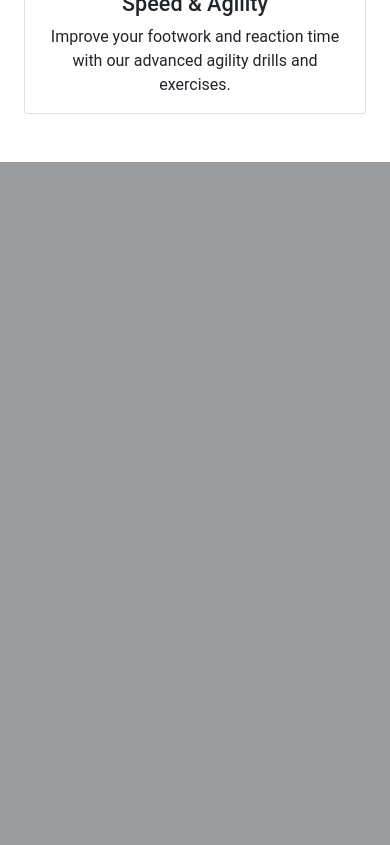
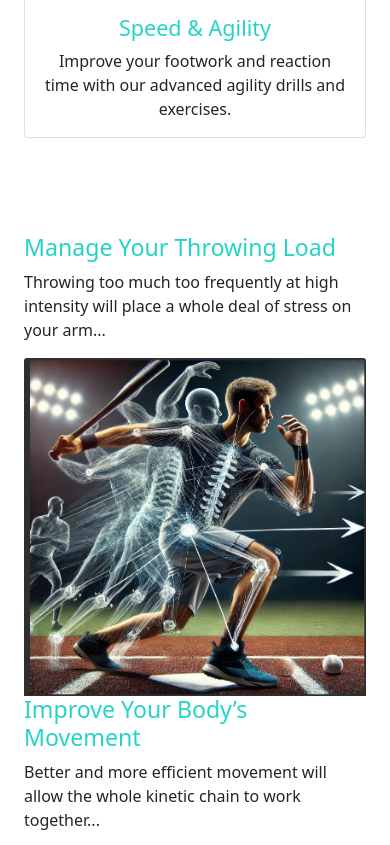
Before and after one commit to Joshua7792/RM-Enterprise, a Django app: page /home/ in a window 390 px wide. Shown: the part 2140-2985 px from the top of the page. Before the commit the page ends 2302 px from the top, so only its background shows below. Run offline with Django 5.2, Linux system fonts and the light colour scheme.

Commit message:
last changes

```diff
--- a/rm_showcase/baseball/templates/base.html
+++ b/rm_showcase/baseball/templates/base.html
@@ -53,10 +53,16 @@
         <p>© 2024 RM SHOWCASE. All rights reserved.</p>
     </footer>
 
+    <!-- Include AOS JS and initialize -->
     <script src="https://cdnjs.cloudflare.com/ajax/libs/aos/2.3.4/aos.js"></script>
     <script>
-        AOS.init();
+        AOS.init({
+            duration: 1200,  // Duration of animation
+            once: true,      // Whether animation should happen only once
+        });
     </script>
+
+    <!-- Bootstrap JS -->
     <script src="https://cdn.jsdelivr.net/npm/bootstrap@5.1.3/dist/js/bootstrap.bundle.min.js"></script>
 </body>
 </html>
--- a/rm_showcase/baseball/templates/home.html
+++ b/rm_showcase/baseball/templates/home.html
@@ -2,44 +2,75 @@
 {% load static %}
 
 {% block content %}
-<section id="home" class="d-flex align-items-center justify-content-center text-center text-white" style="height: 100vh; background: url('{% static 'images/baseball_background.jpg' %}') no-repeat center center/cover;">
-    <div>
-        <h2 class="display-4 animate__animated animate__fadeInUp">Welcome to RM SHOWCASE</h2>
-        <p class="lead animate__animated animate__fadeInUp">Pushing baseball performance through science and innovation.</p>
-        <a href="{% url 'science' %}" class="btn btn-primary mt-3">Learn More</a>
+<!-- Hero Section with Video Background and Logo -->
+<section id="home" class="d-flex align-items-center justify-content-center text-center text-white" data-aos="fade-in" style="height: 100vh; position: relative; overflow: hidden;">
+    <video autoplay muted loop id="bg-video" style="position: absolute; top: 0; left: 0; width: 100%; height: 100%; object-fit: cover;">
+        <source src="{% static 'videos/baseball_training.mp4' %}" type="video/mp4">
+    </video>
+    <div style="position: relative; z-index: 2;">
+        <h2 class="display-4" style="font-weight: bold; letter-spacing: 2px;">Welcome to RM SHOWCASE</h2>
+        <p class="lead" style="font-size: 1.5rem;">Enhancing your baseball performance through science.</p>
+        <a href="{% url 'science' %}" class="btn dynamic-btn mt-3" data-aos="zoom-in" data-aos-delay="300">Enter</a>
     </div>
 </section>
 
+<!-- Expertise Section -->
 <section class="container py-5" data-aos="fade-up">
-    <h2 class="text-center mb-5">Our Expertise</h2>
+    <h2 class="text-center mb-5" style="color: #26D3C7; font-weight: bold;">Our Expertise</h2>
     <div class="row">
-        <div class="col-md-4">
-            <div class="card h-100 text-center">
+        <div class="col-md-4" data-aos="fade-up">
+            <div class="card h-100 text-center expertise-card">
                 <img src="{% static 'images/swing.jpg' %}" class="card-img-top" alt="Swing">
                 <div class="card-body">
-                    <h4 class="card-title">Perfecting Your Swing</h4>
+                    <h4 class="card-title" style="color: #26D3C7;">Perfecting Your Swing</h4>
                     <p class="card-text">We optimize your swing using cutting-edge biomechanics and analysis techniques to improve power and accuracy.</p>
                 </div>
             </div>
         </div>
-        <div class="col-md-4">
-            <div class="card h-100 text-center">
+        <div class="col-md-4" data-aos="fade-up" data-aos-delay="200">
+            <div class="card h-100 text-center expertise-card">
                 <img src="{% static 'images/pitch.jpg' %}" class="card-img-top" alt="Pitch">
                 <div class="card-body">
-                    <h4 class="card-title">Pitching Mastery</h4>
+                    <h4 class="card-title" style="color: #26D3C7;">Pitching Mastery</h4>
                     <p class="card-text">Learn the science behind pitching speed, movement, and control through our expert coaching.</p>
                 </div>
             </div>
         </div>
-        <div class="col-md-4">
-            <div class="card h-100 text-center">
+        <div class="col-md-4" data-aos="fade-up" data-aos-delay="400">
+            <div class="card h-100 text-center expertise-card">
                 <img src="{% static 'images/agility.jpg' %}" class="card-img-top" alt="Agility">
                 <div class="card-body">
-                    <h4 class="card-title">Speed & Agility</h4>
+                    <h4 class="card-title" style="color: #26D3C7;">Speed & Agility</h4>
                     <p class="card-text">Improve your footwork and reaction time with our advanced agility drills and exercises.</p>
                 </div>
             </div>
         </div>
     </div>
 </section>
+
+<!-- Informative Message Cards -->
+<section class="container py-5" data-aos="fade-up">
+    <div class="row">
+        <div class="col-md-4" data-aos="fade-right">
+            <div class="info-card">
+                <h3 style="color: #26D3C7;">Manage Your Throwing Load</h3>
+                <p>Throwing too much too frequently at high intensity will place a whole deal of stress on your arm...</p>
+            </div>
+        </div>
+        <div class="col-md-4" data-aos="fade-up">
+            <img src="{% static 'images/movement.jpg' %}" class="card-img-top" alt="Movement">
+            <div class="info-card">
+                <h3 style="color: #26D3C7;">Improve Your Body’s Movement</h3>
+                <p>Better and more efficient movement will allow the whole kinetic chain to work together...</p>
+            </div>
+        </div>
+        <div class="col-md-4" data-aos="fade-left">
+            <img src="{% static 'images/warmup.jpg' %}" class="card-img-top" alt="Warmup">
+            <div class="info-card">
+                <h3 style="color: #26D3C7;">Develop a Warm-Up Routine</h3>
+                <p>Find things that work for you and be consistent. This won’t only help you avoid pain, but also prime your body for performance...</p>
+            </div>
+        </div>
+    </div>
+</section>
 {% endblock %}
--- a/rm_showcase/static/css/styles.css
+++ /dev/null
@@ -1,26 +0,0 @@
-body {
-    font-family: 'Roboto', sans-serif;
-}
-
-h1, h2 {
-    color: #fff;
-}
-
-header {
-    background-color: #333;
-    padding: 15px 0;
-    text-align: center;
-}
-
-footer {
-    background-color: #333;
-    color: #fff;
-    padding: 20px;
-    position: fixed;
-    bottom: 0;
-    width: 100%;
-}
-
-#progressChart {
-    margin-top: 20px;
-}
```
Also changed, not shown: rm_showcase/static/styles.css (added, +50 -0 lines), styles.css (deleted, +0 -61 lines), rm_showcase/static/css/images/baseball_player.png (deleted), rm_showcase/static/images/IMG_8691[1].png (added), rm_showcase/static/images/movement.jpg (added), 2 other files.
